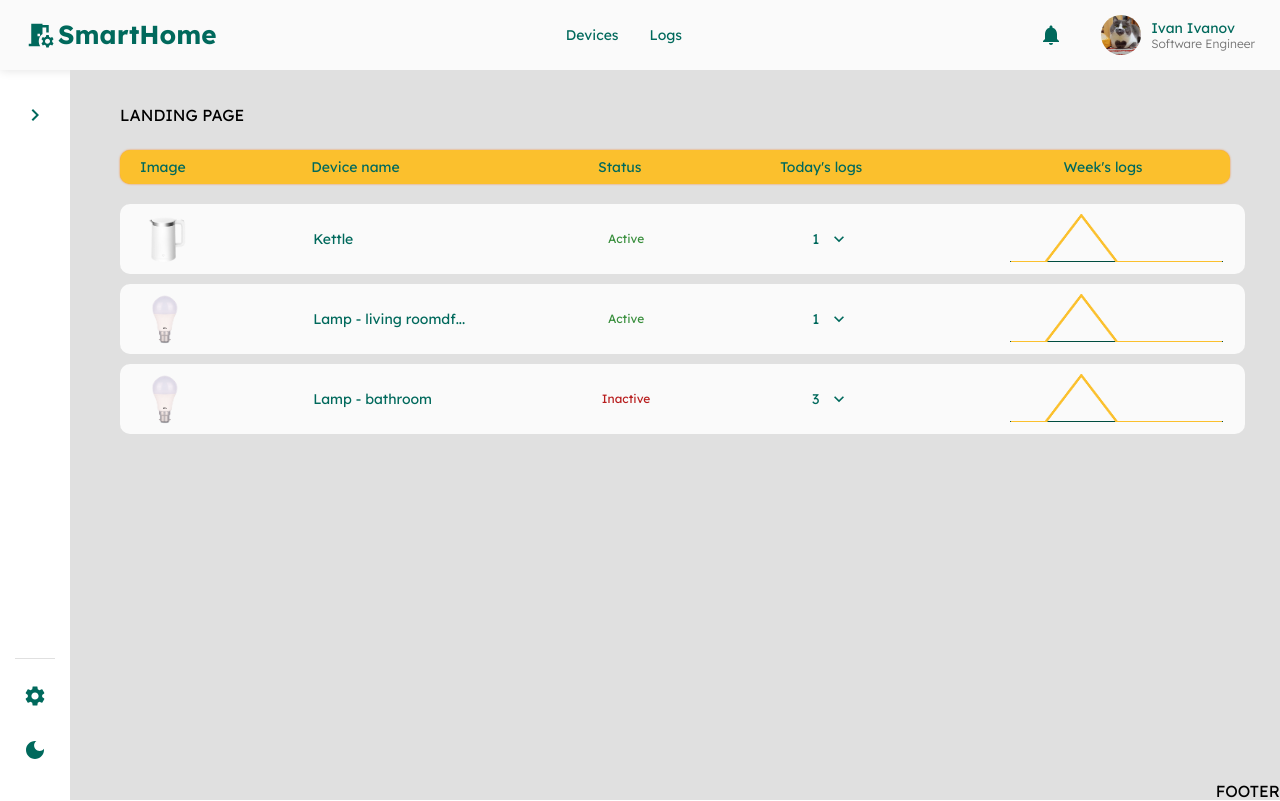
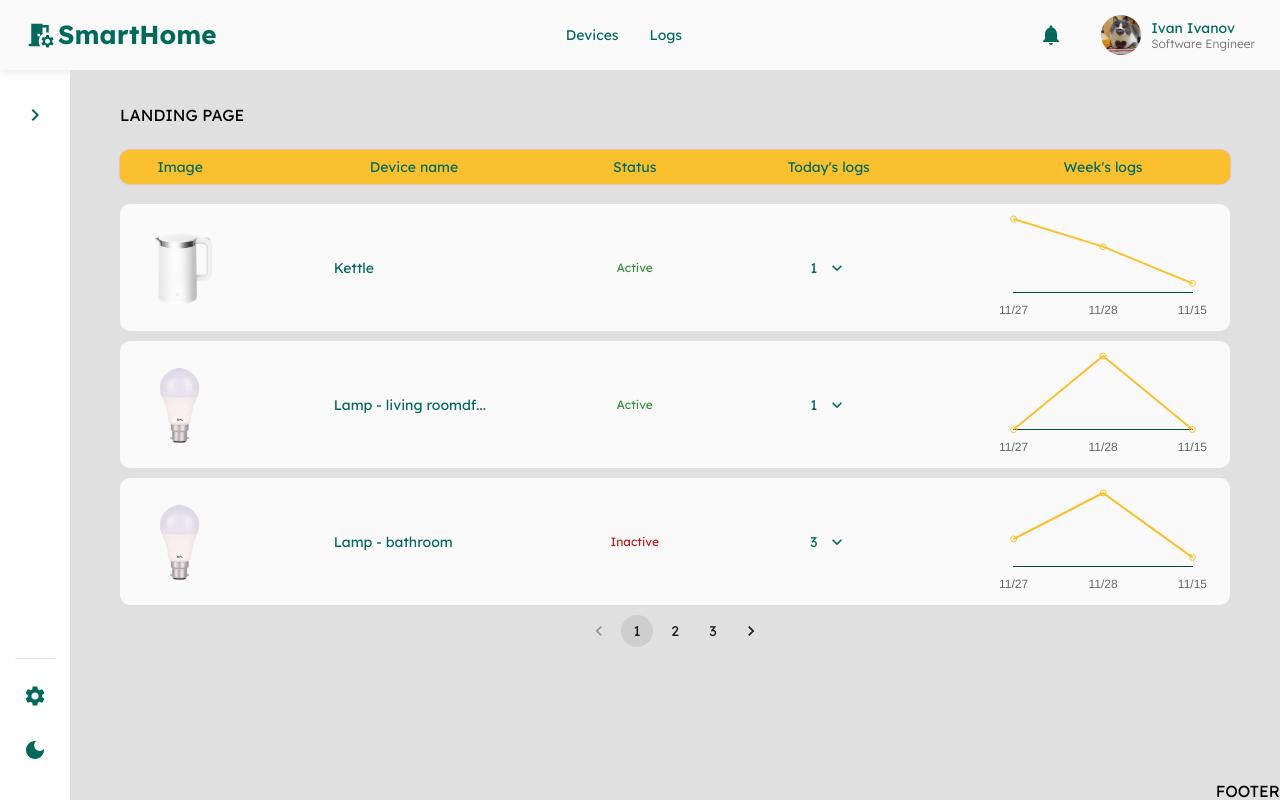
Before and after one commit to LBokan/budgetify, a React app: page / in a window 1280 px wide. Built offline with nearby package versions, Linux system fonts and the light colour scheme.

Commit message:
fix: solve comments

```diff
--- a/src/components/ChartLine/ChartLine.jsx
+++ b/src/components/ChartLine/ChartLine.jsx
@@ -24,8 +24,8 @@ ChartJS.register(
   Tooltip
 );
 
-export const ChartLine = ({ data, options = {}, styles = {} }) => {
-  return <Line style={styles} data={data} options={options} />;
+export const ChartLine = ({ data, options = {}, stylesObj = {} }) => {
+  return <Line style={stylesObj} data={data} options={options} />;
 };
 
 ChartLine.propTypes = {
--- a/src/components/DeviceItem/DeviceItem.jsx
+++ b/src/components/DeviceItem/DeviceItem.jsx
@@ -2,9 +2,10 @@ import React from 'react';
 import { ExpandMore } from '@mui/icons-material';
 import { Box, IconButton, Stack, Tooltip, Typography } from '@mui/material';
 import { blueGrey, green, grey, red, teal, yellow } from '@mui/material/colors';
+import moment from 'moment';
 import PropTypes from 'prop-types';
 
-import { createWeekLogsQtyArr } from '@/helpers/chartsHelpers';
+import { getDateToday } from '@/helpers/chartsHelpers';
 import { useThemeMode } from '@/hooks';
 
 import { ChartLine } from '../ChartLine';
@@ -15,9 +16,7 @@ export const DeviceItem = ({ deviceData }) => {
   const open = Boolean(anchorEl);
 
   const { themeMode } = useThemeMode();
-  const dateToday = new Date().toISOString().split('T')[0];
-
-  const weekLogsQtyArr = createWeekLogsQtyArr(deviceData.logs);
+  const dateToday = getDateToday();
 
   const todayLogsArr = deviceData.logs.filter(
     (log) => log.date == dateToday
@@ -76,22 +75,20 @@ export const DeviceItem = ({ deviceData }) => {
   };
 
   const dataCharts = {
-    labels: ['Sun', 'Mon', 'Tue', 'Wed', 'Thu', 'Fri', 'Sat'],
+    labels: deviceData.logs.map((log) => moment(log.date).format('YYYY-MM-DD')),
     datasets: [
       {
-        label: "Week's logs",
-        data: weekLogsQtyArr,
-        borderWidth: 4,
+        label: 'Logs',
+        data: deviceData.logs.map((log) => log.logs.total_count),
+        borderWidth: 2,
         borderColor: setLineChartColor(themeMode),
-        pointBorderWidth: 0,
+        pointBorderWidth: 1,
         pointBackgroundColor: 'transparent'
       }
     ]
   };
 
   const optionsCharts = {
-    responsive: false,
-    events: [],
     scales: {
       y: {
         display: false
@@ -99,13 +96,15 @@ export const DeviceItem = ({ deviceData }) => {
       x: {
         border: {
           color: setGridXChartColor(themeMode),
-          width: 2
+          width: 1
         },
         grid: {
           display: false
         },
         ticks: {
-          display: false
+          callback(value) {
+            return `${moment(this.getLabelForValue(value)).format('MM/DD')}`;
+          }
         }
       }
     },
@@ -113,8 +112,6 @@ export const DeviceItem = ({ deviceData }) => {
       legend: { display: false }
     }
   };
-
-  const stylesCharts = { width: '100%', height: '50px' };
 
   const handleClick = (event) => {
     setAnchorEl(event.currentTarget);
@@ -139,7 +136,7 @@ export const DeviceItem = ({ deviceData }) => {
       >
         <Box
           component="img"
-          sx={{ width: '50px', height: '50px' }}
+          sx={{ width: '80px', height: '80px' }}
           src={deviceData.device_image}
           alt="Device image"
         />
@@ -209,17 +206,15 @@ export const DeviceItem = ({ deviceData }) => {
 
         <Box
           sx={{
+            display: 'flex',
+            justifyContent: 'center',
             maxWidth: '20%',
             width: '100%',
-            maxHeight: '50px',
+            maxHeight: '120px',
             textAlign: 'center'
           }}
         >
-          <ChartLine
-            data={dataCharts}
-            options={optionsCharts}
-            styles={stylesCharts}
-          />
+          <ChartLine data={dataCharts} options={optionsCharts} />
         </Box>
       </Stack>
 
--- a/src/components/DeviceList/DeviceList.jsx
+++ b/src/components/DeviceList/DeviceList.jsx
@@ -1,12 +1,12 @@
 import React from 'react';
-import { Box, Stack, Typography } from '@mui/material';
+import { Box, Pagination, Stack, Typography } from '@mui/material';
 import { yellow } from '@mui/material/colors';
 import PropTypes from 'prop-types';
 
 import { DeviceItem } from '@/components';
 import { useThemeMode } from '@/hooks';
 
-export const DeviceList = ({ devicesData }) => {
+export const DeviceList = ({ devicesData, pagesQty }) => {
   const { themeMode } = useThemeMode();
 
   const setBgColor = (mode) => {
@@ -48,14 +48,15 @@ export const DeviceList = ({ devicesData }) => {
         bgcolor={setBgColor(themeMode)}
         boxShadow={setBoxShadowColor(themeMode)}
       >
-        <Box sx={{ width: '50px' }}>
+        <Box sx={{ width: '80px', textAlign: 'center' }}>
           <Typography>Image</Typography>
         </Box>
 
         <Box
           sx={{
             maxWidth: '15%',
-            width: '100%'
+            width: '100%',
+            textAlign: 'center'
           }}
         >
           <Typography variant="h3">Device name</Typography>
@@ -96,7 +97,7 @@ export const DeviceList = ({ devicesData }) => {
         <Box
           sx={{
             mt: '30px',
-            minHeight: '250px',
+            minHeight: '200px',
             textAlign: 'center'
           }}
         >
@@ -105,11 +106,7 @@ export const DeviceList = ({ devicesData }) => {
       ) : (
         <Box
           sx={{
-            mt: '10px',
-            mr: '-20px',
-            pr: '5px',
-            maxHeight: '250px',
-            overflowY: 'scroll'
+            mt: '10px'
           }}
         >
           {devicesData.map((device) => (
@@ -117,10 +114,23 @@ export const DeviceList = ({ devicesData }) => {
           ))}
         </Box>
       )}
+
+      {!!pagesQty && pagesQty > 1 && (
+        <Box
+          sx={{
+            display: 'flex',
+            justifyContent: 'center',
+            mt: '10px'
+          }}
+        >
+          <Pagination count={pagesQty} />
+        </Box>
+      )}
     </>
   );
 };
 
 DeviceList.propTypes = {
-  devicesData: PropTypes.arrayOf(PropTypes.object).isRequired
+  devicesData: PropTypes.arrayOf(PropTypes.object).isRequired,
+  pagesQty: PropTypes.number
 };
--- a/src/components/LogsInfoMenu/LogsInfoMenu.jsx
+++ b/src/components/LogsInfoMenu/LogsInfoMenu.jsx
@@ -13,7 +13,7 @@ export const LogsInfoMenu = ({ anchorEl, open, handleClose, logsData }) => {
         'aria-labelledby': 'logs-button'
       }}
     >
-      {!!logsData.issues.length &&
+      {!!logsData?.issues.length &&
         logsData.issues.map((log) => (
           <MenuItem key={log.name} onClick={handleClose}>
             <ListItemText>{`${log.name} (${log.count})`}</ListItemText>
--- a/src/helpers/chartsHelpers.js
+++ b/src/helpers/chartsHelpers.js
@@ -1,7 +1,7 @@
 import moment from 'moment';
 
 export const getDateToday = () => {
-  return new Date().toISOString().split('T')[0];
+  return moment().get().format('YYYY-MM-DD');
 };
 
 export const getCurrentWeekDaysArr = () => {
@@ -22,15 +22,3 @@ export const getCurrentWeekDaysArr = () => {
 
   return weekDaysArr;
 };
-
-export const createWeekLogsQtyArr = (logsArr) => {
-  const weekDaysArr = getCurrentWeekDaysArr();
-
-  return weekDaysArr.map((day) => {
-    const logDataArr = logsArr.filter(
-      (log) => day == +moment(log.date).format('DD')
-    );
-
-    return logDataArr.length ? logDataArr[0].logs.total_count : 0;
-  });
-};
--- a/src/pages/Landing.jsx
+++ b/src/pages/Landing.jsx
@@ -1,14 +1,13 @@
 import React from 'react';
 
 import { DeviceList } from '@/components';
+import { getDateToday } from '@/helpers/chartsHelpers';
 
 import kettleImg from '../assets/img/fromServer/kettle.png';
 import lampImg from '../assets/img/fromServer/lamp.png';
-import socketImg from '../assets/img/fromServer/socket.png';
-import vacuumImg from '../assets/img/fromServer/vacuum.png';
 
 export const Landing = () => {
-  const dateToday = new Date().toISOString().split('T')[0];
+  const dateToday = getDateToday();
 
   const devicesData = [
     {
@@ -17,13 +16,6 @@ export const Landing = () => {
       unique_number: 'DI-K-1',
       device_image: kettleImg,
       logs: [
-        {
-          date: '2022-11-26',
-          logs: {
-            issues: [{ name: 'Wi-Fi issue', count: 10 }],
-            total_count: 10
-          }
-        },
         {
           date: '2022-11-27',
           logs: { issues: [{ name: 'Wi-Fi issue', count: 8 }], total_count: 8 }
@@ -45,10 +37,6 @@ export const Landing = () => {
       device_image: lampImg,
       logs: [
         {
-          date: '2022-11-26',
-          logs: { issues: [{ name: 'Wi-Fi issue', count: 4 }], total_count: 4 }
-        },
-        {
           date: '2022-11-27',
           logs: { issues: [{ name: 'Wi-Fi issue', count: 1 }], total_count: 1 }
         },
@@ -68,10 +56,6 @@ export const Landing = () => {
       unique_number: 'DI-L-2',
       device_image: lampImg,
       logs: [
-        {
-          date: '2022-11-26',
-          logs: { issues: [{ name: 'Wi-Fi issue', count: 8 }], total_count: 8 }
-        },
         {
           date: '2022-11-27',
           logs: { issues: [{ name: 'Wi-Fi issue', count: 5 }], total_count: 5 }
@@ -95,92 +79,13 @@ export const Landing = () => {
           }
         }
       ]
-    },
-    {
-      device_name: 'Robot vacuum',
-      active: true,
-      unique_number: 'DI-RV-1',
-      device_image: vacuumImg,
-      logs: [
-        {
-          date: '2022-11-26',
-          logs: { issues: [{ name: 'Wi-Fi issue', count: 3 }], total_count: 3 }
-        },
-        {
-          date: '2022-11-27',
-          logs: { issues: [{ name: 'Wi-Fi issue', count: 6 }], total_count: 6 }
-        },
-        {
-          date: '2022-11-28',
-          logs: { issues: [{ name: 'Wi-Fi issue', count: 8 }], total_count: 8 }
-        },
-        {
-          date: dateToday,
-          logs: {
-            issues: [
-              { name: 'Start cleaning', count: 1 },
-              { name: 'Finish cleaning', count: 1 },
-              { name: 'Wi-Fi issue', count: 1 }
-            ],
-            total_count: 3
-          }
-        }
-      ]
-    },
-    {
-      device_name: 'Socket',
-      active: true,
-      unique_number: 'DI-S-1',
-      device_image: socketImg,
-      logs: [
-        {
-          date: '2022-11-26',
-          logs: { issues: [{ name: 'Wi-Fi issue', count: 5 }], total_count: 5 }
-        },
-        {
-          date: '2022-11-27',
-          logs: { issues: [{ name: 'Wi-Fi issue', count: 2 }], total_count: 2 }
-        },
-        {
-          date: '2022-11-28',
-          logs: { issues: [{ name: 'Wi-Fi issue', count: 6 }], total_count: 6 }
-        },
-        {
-          date: dateToday,
-          logs: { issues: [{ name: 'Wi-Fi issue', count: 2 }], total_count: 2 }
-        }
-      ]
-    },
-    {
-      device_name: 'Socket',
-      active: true,
-      unique_number: 'DI-S-2',
-      device_image: socketImg,
-      logs: [
-        {
-          date: '2022-11-26',
-          logs: { issues: [{ name: 'Wi-Fi issue', count: 5 }], total_count: 5 }
-        },
-        {
-          date: '2022-11-27',
-          logs: { issues: [{ name: 'Wi-Fi issue', count: 2 }], total_count: 2 }
-        },
-        {
-          date: '2022-11-28',
-          logs: { issues: [{ name: 'Wi-Fi issue', count: 6 }], total_count: 6 }
-        },
-        {
-          date: dateToday,
-          logs: { issues: [], total_count: 0 }
-        }
-      ]
     }
   ];
 
   return (
     <>
       <p>LANDING PAGE</p>
-      <DeviceList devicesData={devicesData} />
+      <DeviceList devicesData={devicesData} pagesQty={3} />
     </>
   );
 };
--- a/src/theme/darkTheme.js
+++ b/src/theme/darkTheme.js
@@ -119,6 +119,14 @@ const MuiDrawer = {
   }
 };
 
+const MuiPaginationItem = {
+  styleOverrides: {
+    text: {
+      color: grey[50]
+    }
+  }
+};
+
 export const darkTheme = createTheme({
   palette: {
     primary: {
@@ -197,6 +205,7 @@ export const darkTheme = createTheme({
     MuiInputLabel,
     MuiFormHelperText,
     MuiLink,
-    MuiDrawer
+    MuiDrawer,
+    MuiPaginationItem
   }
 });
```
